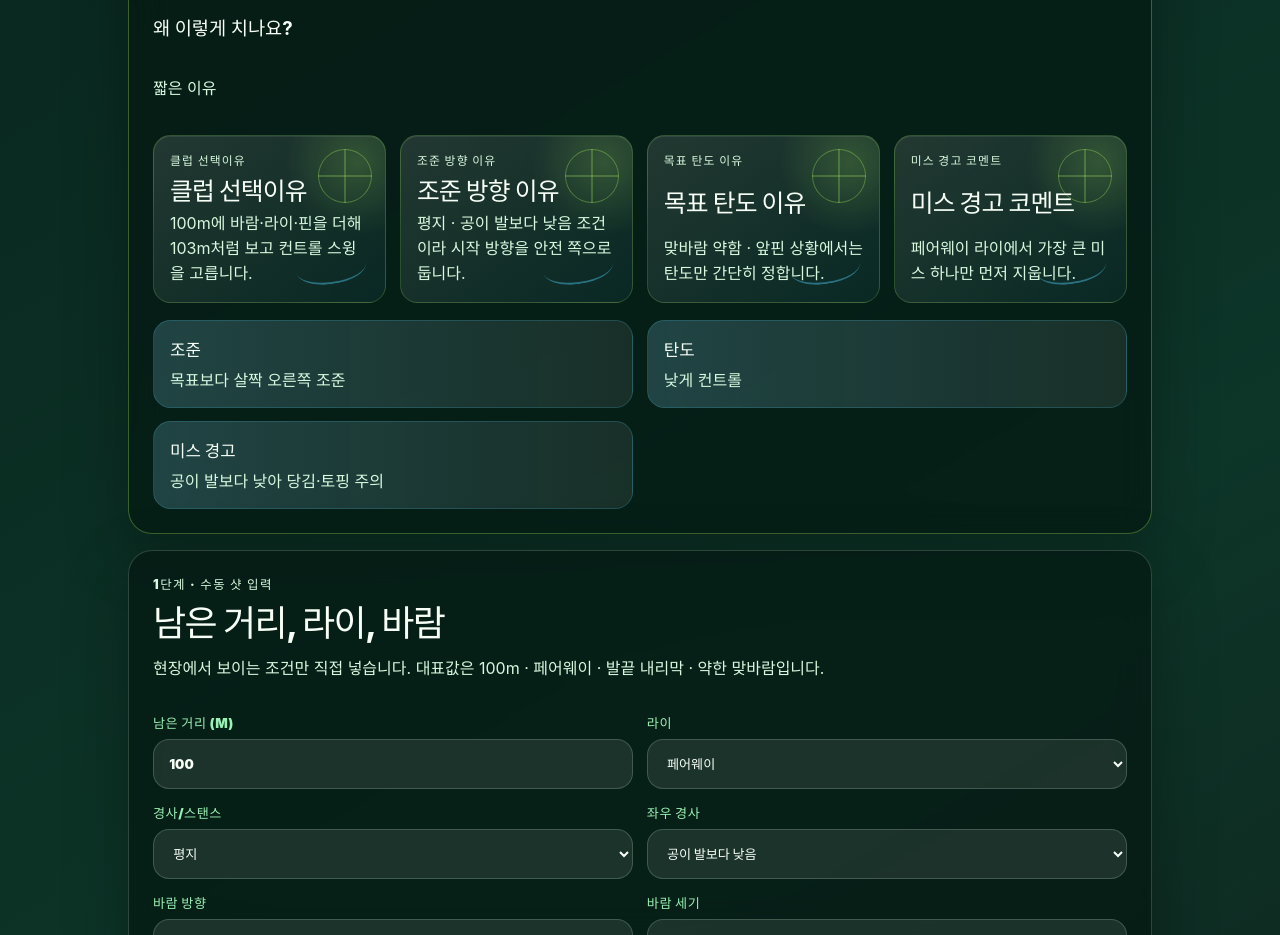
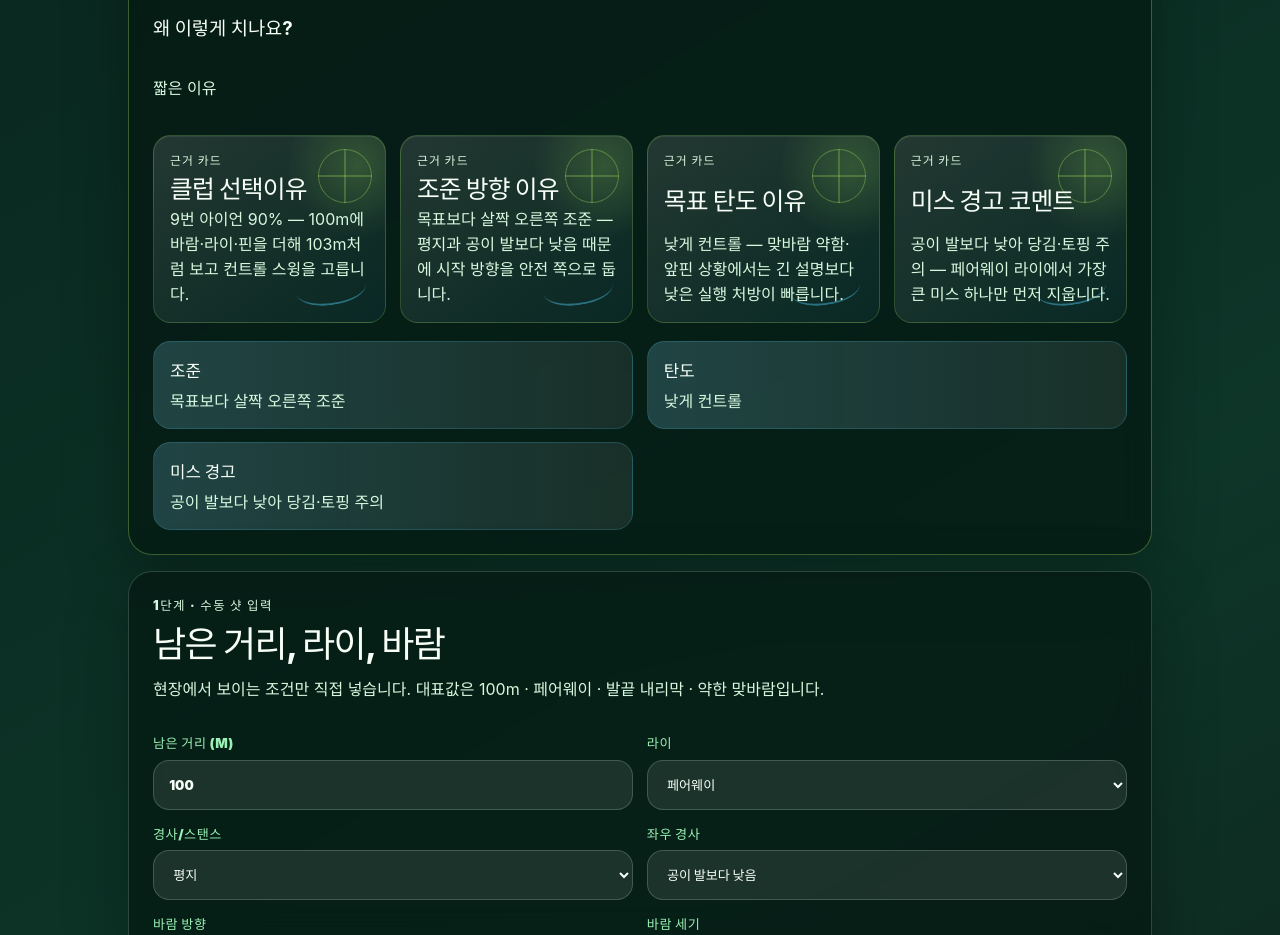
Before and after one commit to ys-laube/goodgolfform, a React (Vite) app: page / in a window 1280 px wide. Shown: the part 940-1875 px from the top of the page. Built offline with nearby package versions, Linux system fonts and the light colour scheme.

Commit message:
task: render four reason cards

```diff
--- a/src/App.tsx
+++ b/src/App.tsx
@@ -76,7 +76,7 @@ export function App() {
         <div className="analysis-card-grid" aria-label="짧은 이유">
           {prescription.reasonCards.map((card) => (
             <article className="analysis-card" key={card.id}>
-              <p className="card-label">{card.title}</p>
+              <p className="card-label">근거 카드</p>
               <strong>{card.title}</strong>
               <p>{card.detail}</p>
             </article>
--- a/src/useCaddieSession.ts
+++ b/src/useCaddieSession.ts
@@ -235,28 +235,24 @@ function buildPrescription(preset: CaddieDistancePreset, scenario: CaddieScenari
     warningText,
     reasonCards: [
       {
-        id: 'club-swing',
+        id: 'club-selection-reason',
         title: '클럽 선택이유',
-        summary: `${selectedClubLabel} ${swingPercent}%`,
-        detail: `${targetDistanceMeters}m에 바람·라이·핀을 더해 ${playDistanceMeters}m처럼 보고 컨트롤 스윙을 고릅니다.`,
+        detail: `${selectedClubLabel} ${swingPercent}% — ${targetDistanceMeters}m에 바람·라이·핀을 더해 ${playDistanceMeters}m처럼 보고 컨트롤 스윙을 고릅니다.`,
       },
       {
-        id: 'aim-correction',
+        id: 'aim-direction-reason',
         title: '조준 방향 이유',
-        summary: aimText,
-        detail: `${stanceSlopeLabels[scenario.stanceSlope]} · ${sideSlopeLabels[scenario.sideSlope]} 조건이라 시작 방향을 안전 쪽으로 둡니다.`,
+        detail: `${aimText} — ${stanceSlopeLabels[scenario.stanceSlope]}과 ${sideSlopeLabels[scenario.sideSlope]} 때문에 시작 방향을 안전 쪽으로 둡니다.`,
       },
       {
-        id: 'trajectory-control',
+        id: 'target-trajectory-reason',
         title: '목표 탄도 이유',
-        summary: trajectoryText,
-        detail: `${windDirectionLabels[scenario.windDirection]} ${windStrengthLabels[scenario.windStrength]} · ${pinPositionLabels[scenario.pinPosition]} 상황에서는 탄도만 간단히 정합니다.`,
+        detail: `${trajectoryText} — ${windDirectionLabels[scenario.windDirection]} ${windStrengthLabels[scenario.windStrength]}·${pinPositionLabels[scenario.pinPosition]} 상황에서는 긴 설명보다 낮은 실행 처방이 빠릅니다.`,
       },
       {
-        id: 'miss-warning',
+        id: 'miss-warning-comment',
         title: '미스 경고 코멘트',
-        summary: warningText,
-        detail: `${lieLabels[scenario.lie]} 라이에서 가장 큰 미스 하나만 먼저 지웁니다.`,
+        detail: `${warningText} — ${lieLabels[scenario.lie]} 라이에서 가장 큰 미스 하나만 먼저 지웁니다.`,
       },
     ],
   };
```
Also changed, not shown: 1 other file (tests, documents, lock files or other folders).
